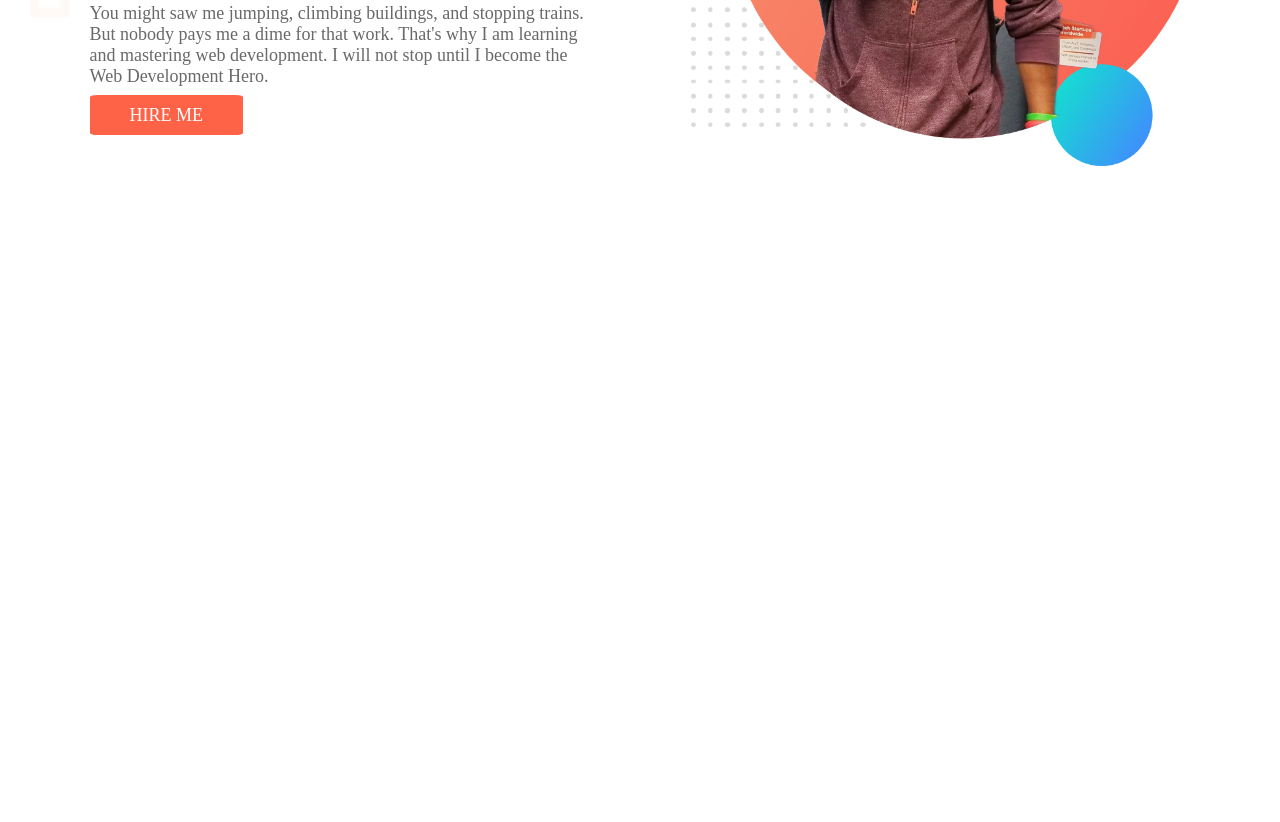
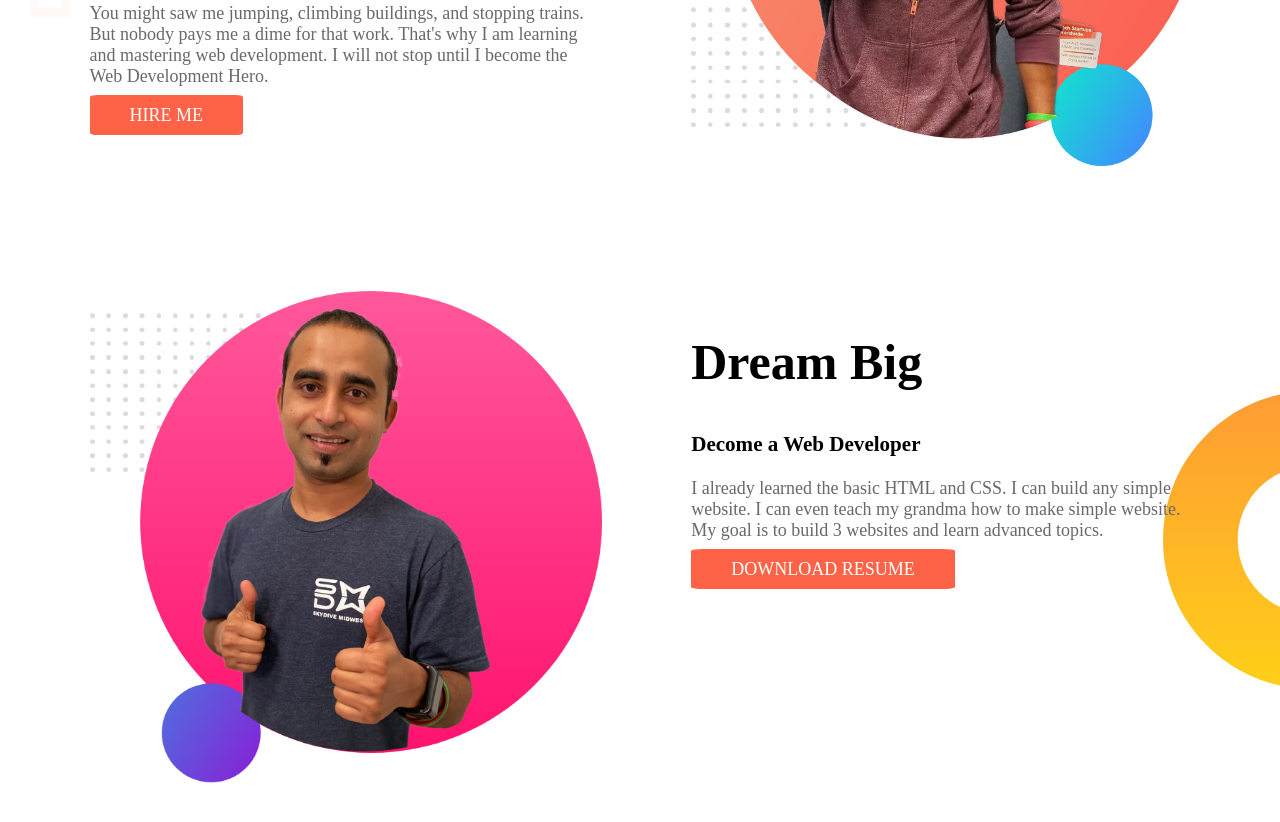
Before and after one commit to theMorshed/developerPortfolio, a plain HTML site: page index.html in a window 1280 px wide. Shown: the part 342-1164 px from the top of the page. Before the commit the page ends 800 px from the top, so only its background shows below. Drawn offline with Linux system fonts and the light colour scheme; a web font is replaced by a local one.

Commit message:
added dream section with style of it

```diff
--- a/index.html
+++ b/index.html
@@ -26,6 +26,18 @@
     </section>
     <!--end welcomeSection-->
 
-
+    <!--start dreamBigSection-->
+    <section class="dreamBigSection flexContainer">
+        <div class="halfWidth">
+            <img src="images/jhankar2.png" alt="Author Image">
+        </div>
+        <div class="halfWidth">
+            <h1>Dream Big</h1>
+            <h3>Decome a Web Developer</h3>
+            <p>I already learned the basic HTML and CSS. I can build any simple website. I can even teach my grandma how to make simple website. My goal is to build 3 websites and learn advanced topics.</p>
+            <a class="linkBtn" href="https://bd.linkedin.com/in/manjur-morshed-742a071a2?trk=people-guest_people_search-card&original_referer=https%3A%2F%2Fbd.linkedin.com%2Fpub%2Fdir%3FfirstName%3DManjur%26lastName%3DMorshed%26trk%3Dpublic_profile_people-search-bar_search-submit" target="_blank">DOWNLOAD RESUME</a>
+        </div>
+    </section>
+    <!--end dreamBigSection-->
 </body>
 </html>
--- a/style.css
+++ b/style.css
@@ -38,3 +38,10 @@ h1 {
 .author {
     color: tomato;
 }
+
+/* start dreamBig section style */
+.dreamBigSection {
+    background-image: url(images/dream-bg.png);
+    background-repeat: no-repeat;
+    background-position: right;
+}
```
